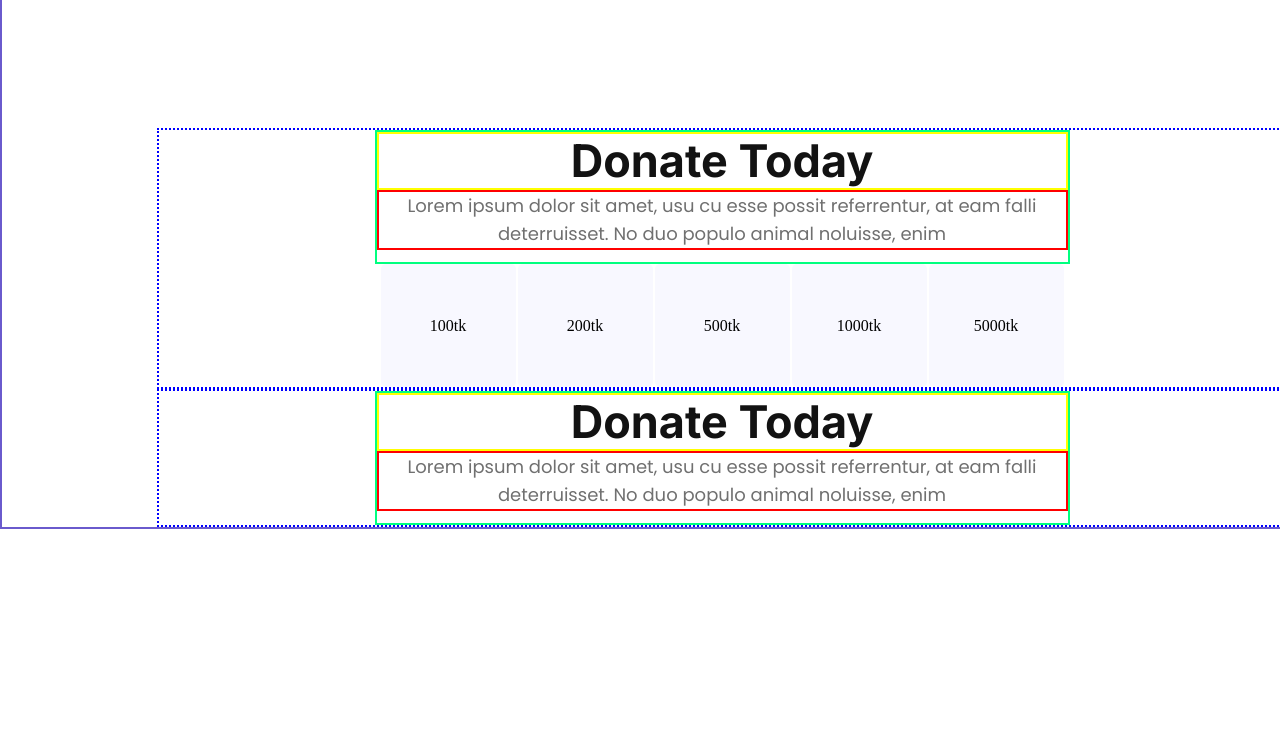
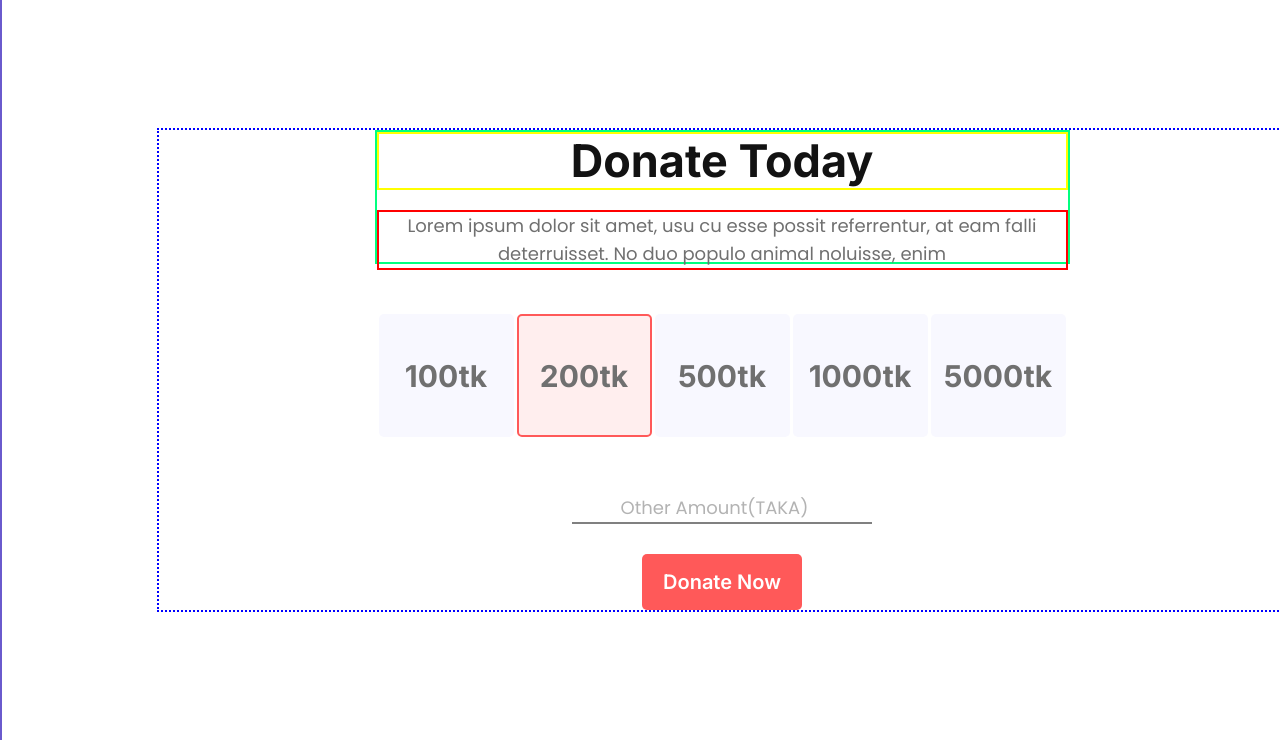
Before and after one commit to atmabdullaham/donate-today, a plain HTML site: page index.html in a window 1280 px wide. Shown: the part 704-1444 px from the top of the page. Before the commit the page ends 1233 px from the top, so only its background shows below. Drawn offline with Linux system fonts and the light colour scheme.

Commit message:
completed donate today section

```diff
--- a/index.html
+++ b/index.html
@@ -32,9 +32,9 @@
         </div>
       </div>
     </section>
-    <section id="donate-today" class="section-2">
-      <div class="text-box2">
-        <h2 class="header2">Donate Today</h2>
+    <section id="donate-today" class="section-2 mb130">
+      <div class="text-box2 mb50">
+        <h2 class="header2 mb20">Donate Today</h2>
         <p class="para2">
           Lorem ipsum dolor sit amet, usu cu esse possit referrentur, at eam
           falli deterruisset. No duo populo animal noluisse, enim
@@ -47,6 +47,15 @@
         <div class="taka">1000tk</div>
         <div class="taka">5000tk</div>
       </div>
+      <div>
+        <input
+          placeholder="Other Amount(TAKA)"
+          type="number"
+          name=""
+          id="amount"
+        />
+      </div>
+      <button class="btn">Donate Now</button>
     </section>
     <section class="section-2">
       <div class="text-box2">
--- a/styles/style.css
+++ b/styles/style.css
@@ -88,6 +88,9 @@ color: rgb(18, 18, 18);
 .mb30{
  margin-bottom: 30px;
 }
+.mb50{
+  margin-bottom: 50px;
+}
 .mb130{
  margin-bottom: 130px;
 }
@@ -111,6 +114,7 @@ color: rgb(18, 18, 18);
   align-items: center;
   border-radius: 5px;
   background: rgb(255, 89, 89);
+  border: none;
 }
 
 .section-2{
@@ -120,6 +124,7 @@ color: rgb(18, 18, 18);
  display: flex;
  flex-direction: column;
  align-items: center;
+ margin-bottom: 130px;
 
 }
 .text-box2{
@@ -130,7 +135,8 @@ color: rgb(18, 18, 18);
 
 .taka-box{
  display: flex;
- gap: 2px;
+ gap: 3px;
+ margin-bottom: 60px;
 }
 .taka{
   width: 135px;
@@ -140,5 +146,36 @@ color: rgb(18, 18, 18);
   justify-content: center;
   align-items: center;
   background-color:  ghostwhite;
+  color: rgb(112, 112, 112);
+  font-family: "Inter";
+  font-size: 30px;
+  font-weight: 700;
+  line-height: 36px;
+  letter-spacing: 0px;
+  text-align: center;
+
 }
-%@
+#popular-amount{
+  box-sizing: border-box;
+  border: 2px solid rgb(255, 89, 89);
+  border-radius: 5px;
+  background: rgb(255, 238, 238);
+}
+input::placeholder{
+  color: rgb(179, 179, 179);
+    font-family: "Poppins";
+    font-size: 18px;
+    font-weight: 400;
+    line-height: 28px;
+    letter-spacing: 0px;
+    text-align: center;
+}
+#amount{
+  width: 300px;
+  height: 25px;
+  border: none;
+  border-bottom: 2px solid gray;
+}
+input{
+  margin-bottom: 30px;
+}
```
